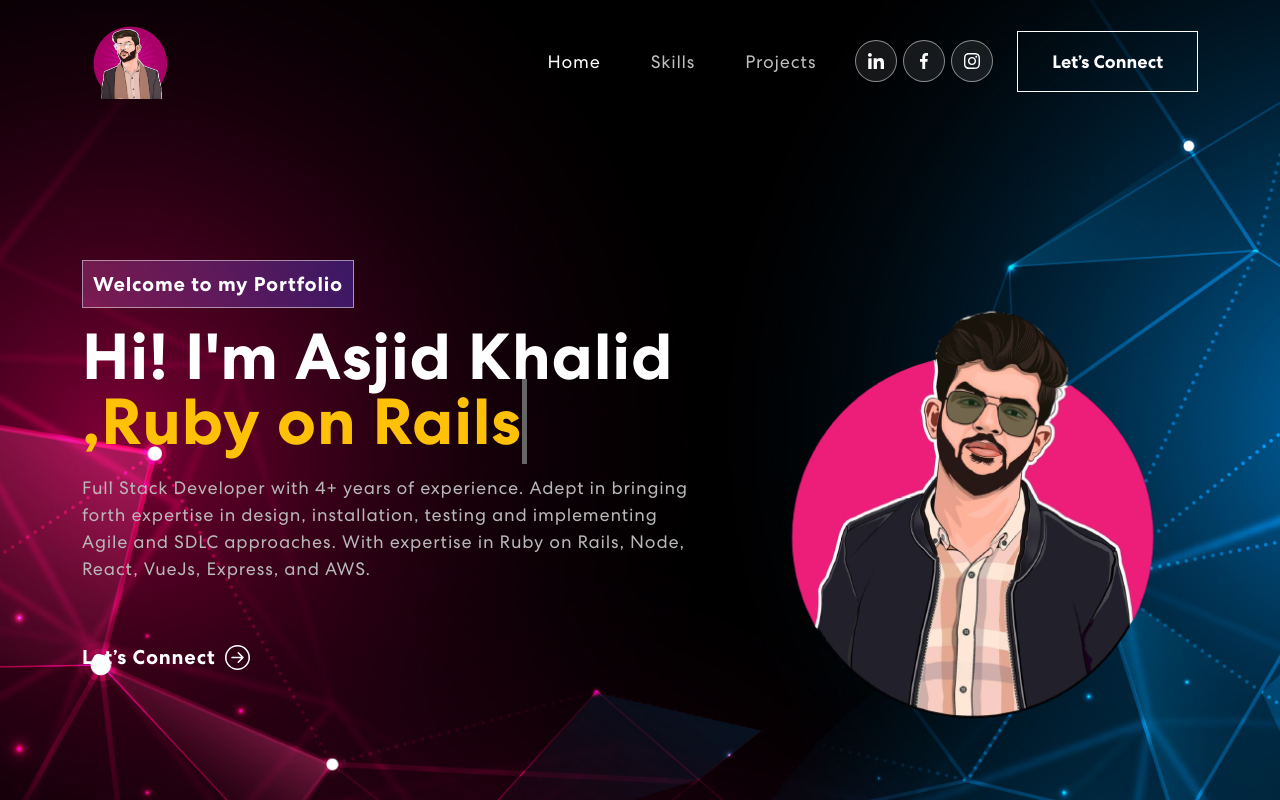
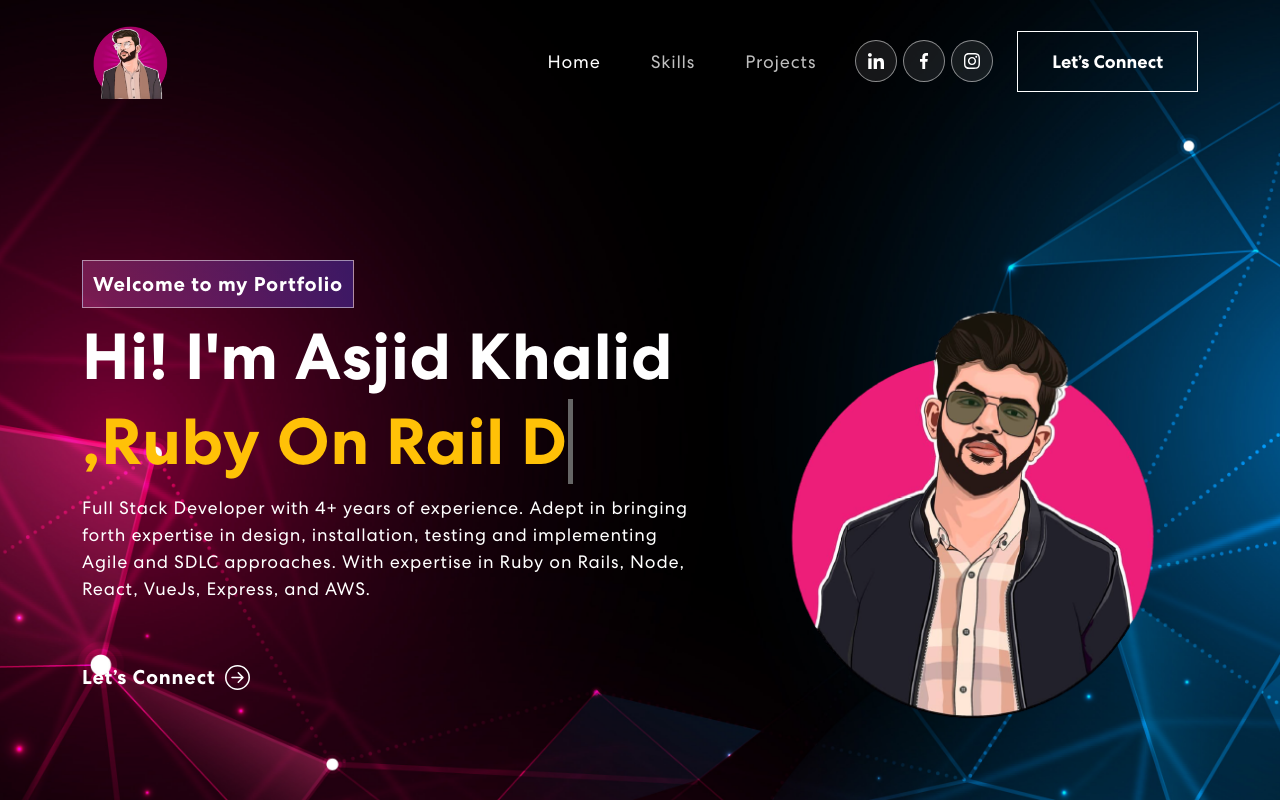
Before and after one commit to AsjidMalik9/personal_portfolio, a React (Create React App) app: page / in a window 1280 px wide. Shown: the top 800 px of the page. Built offline with nearby package versions, Linux system fonts and the light colour scheme; no server answers.

Commit message:
Added scroll on Lets Connect button

```diff
--- a/src/App.js
+++ b/src/App.js
@@ -7,15 +7,25 @@ import { Skills } from "./components/Skills";
 import { Projects } from "./components/Projects";
 import { Contact } from "./components/Contact";
 import { Footer } from "./components/Footer";
+import React, { useRef } from 'react';
 
 function App() {
+
+  const contactFormRef = useRef(null);
+
+  const scrollToContactForm = () => {
+    if (contactFormRef.current) {
+      contactFormRef.current.scrollIntoView({ behavior: 'smooth' });
+    }
+  };
+
   return (
     <div className="App">
       <NavBar />
-      <Banner />
+      <Banner scrollToContactForm={scrollToContactForm} />
       <Skills />
       <Projects />
-      <Contact />
+      <Contact contactFormRef={contactFormRef} />
       <Footer />
     </div>
   );
--- a/src/components/Banner.js
+++ b/src/components/Banner.js
@@ -5,20 +5,19 @@ import { ArrowRightCircle } from 'react-bootstrap-icons';
 import 'animate.css';
 import TrackVisibility from 'react-on-screen';
 
-export const Banner = () => {
+export const Banner = ({scrollToContactForm}) => {
   const [loopNum, setLoopNum] = useState(0);
   const [isDeleting, setIsDeleting] = useState(false);
   const [text, setText] = useState('');
   const [delta, setDelta] = useState(30 - 0.01);
   const [index, setIndex] = useState(1);
-  const toRotate = [ ",Full Stack Developer", ",Ruby on Rails Developer", ",MERN Developer", ",VueJs Developer" ];
+  const toRotate = [ ",Full Stack Developer", ",Ruby On Rail Developer", ",MERN Developer", ",VueJs Developer" ];
   const period = 2000;
 
-  const styles = {
-    blurredImage: {
-      filter: 'blur(2px)', // Adjust the blur amount as per your requirement
-    },
+  const handleClick = () => {
+    scrollToContactForm();
   };
+
 
   useEffect(() => {
     let ticker = setInterval(() => {
@@ -27,6 +26,7 @@ export const Banner = () => {
 
     return () => { clearInterval(ticker) };
   }, [text])
+
 
   const tick = () => {
     let i = loopNum % toRotate.length;
@@ -62,9 +62,14 @@ export const Banner = () => {
               {({ isVisible }) =>
               <div className={isVisible ? "animate__animated" : ""}>
                 <span className="tagline">Welcome to my Portfolio</span>
-                <h1>{`Hi! I'm Asjid Khalid`} <span className="txt-rotate text-warning" dataPeriod="10" data-rotate='[ "Full Stack Developer", "Ruby on Rail Developer", "MERN Developer", "VueJs Developer"  ]'><span className="wrap">{text}</span></span></h1>
-                  <p>Full Stack Developer with 4+ years of experience. Adept in bringing forth expertise in design, installation, testing and implementing Agile and SDLC approaches. With expertise in Ruby on Rails, Node, React, VueJs, Express, and AWS.</p>
-                  <button onClick={() => console.log('connect')}>Let’s Connect <ArrowRightCircle size={25} /></button>
+                <div>
+                <h1>{`Hi! I'm Asjid Khalid`}</h1>
+                <h1> <span className="txt-rotate text-warning" dataPeriod="10" data-rotate='[ "Full Stack Developer", "Ruby on Rail Developer", "MERN Developer", "VueJs Developer"  ]'><span className="wrap">{text}</span></span></h1>
+                </div>
+                <div>
+                <p className="text-white">Full Stack Developer with 4+ years of experience. Adept in bringing forth expertise in design, installation, testing and implementing Agile and SDLC approaches. With expertise in Ruby on Rails, Node, React, VueJs, Express, and AWS.</p>
+                  <button onClick={handleClick}>Let’s Connect <ArrowRightCircle size={25} /></button>
+                </div>
               </div>}
             </TrackVisibility>
           </Col>
--- a/src/components/Contact.js
+++ b/src/components/Contact.js
@@ -1,11 +1,11 @@
-import { useState } from "react";
+import { useState, useRef } from "react";
 import { Container, Row, Col } from "react-bootstrap";
 import contactImg from "../assets/img/contact-img.svg";
 import 'animate.css';
 import TrackVisibility from 'react-on-screen';
 import axios from "axios";
 
-export const Contact = () => {
+export const Contact = ({contactFormRef}) => {
   const formInitialDetails = {
     firstName: '',
     lastName: '',
@@ -13,6 +13,7 @@ export const Contact = () => {
     phone: '',
     message: ''
   }
+
   const [formDetails, setFormDetails] = useState(formInitialDetails);
   const [buttonText, setButtonText] = useState('Send');
   const [status, setStatus] = useState({});
@@ -40,7 +41,7 @@ export const Contact = () => {
   };
 
   return (
-    <section className="contact" id="connect">
+    <section className="contact" id="connect" ref={contactFormRef}>
       <Container>
         <Row className="align-items-center">
           <Col size={12} md={6}>
```
